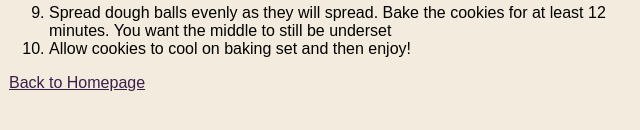
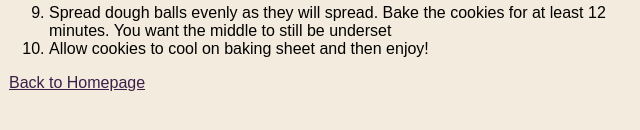
Before and after one commit to annaitchka/my-website, a plain HTML site: page cookies.html in a window 1280 px wide. Shown: the part 648-778 px from the top of the page, 331-971 px from the left. Drawn offline with Linux system fonts and the light colour scheme.

Commit message:
Updating recipe steps

```diff
--- a/cookies.html
+++ b/cookies.html
@@ -35,7 +35,7 @@
       <li> Chill for at least 1 hour in fridge</li>
       <li> Preheat oven to 180C</li>
       <li> Spread dough balls evenly as they will spread. Bake the cookies for at least 12 minutes. You want the middle to still be underset</li>
-      <li> Allow cookies to cool on baking set and then enjoy!</li>
+      <li> Allow cookies to cool on baking sheet and then enjoy!</li>
     </ol>
        <p><a href="index.html">Back to Homepage</a></p>
    </body>
```
